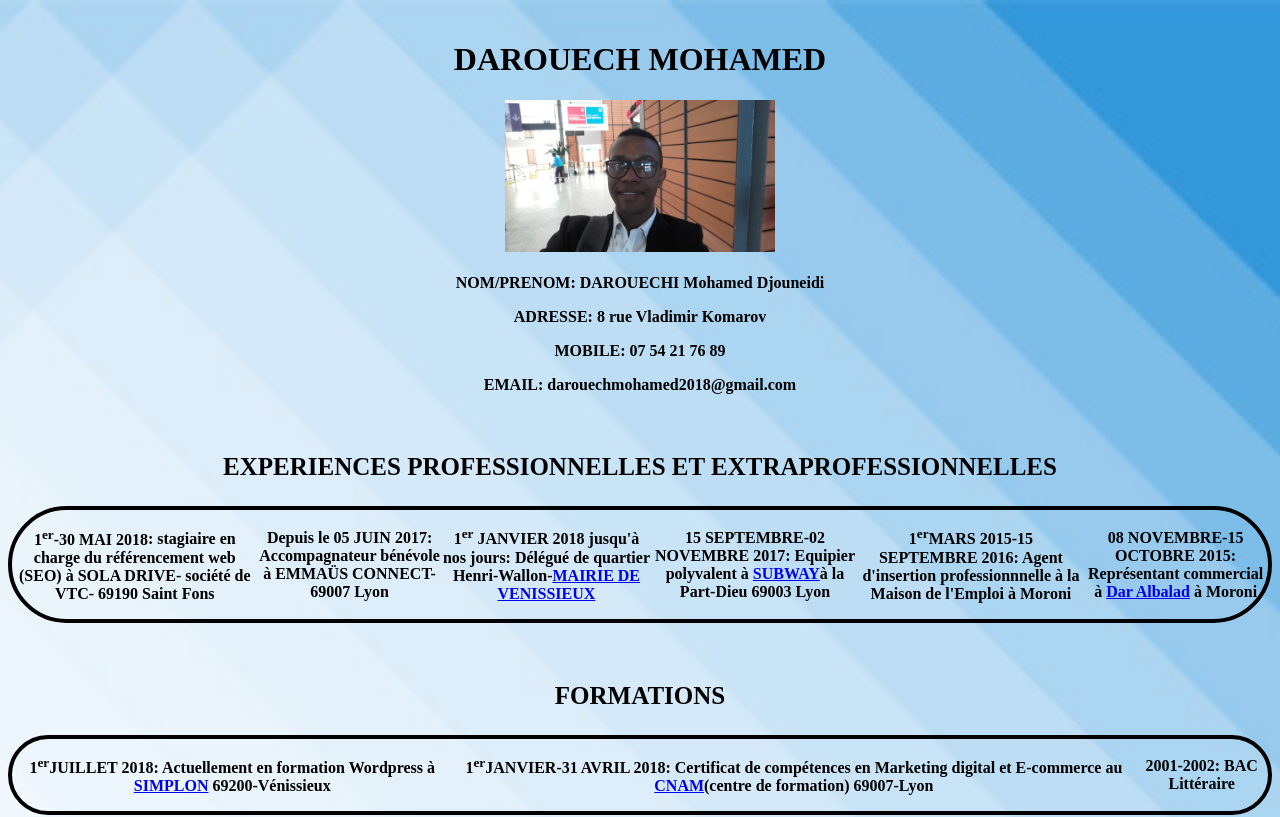
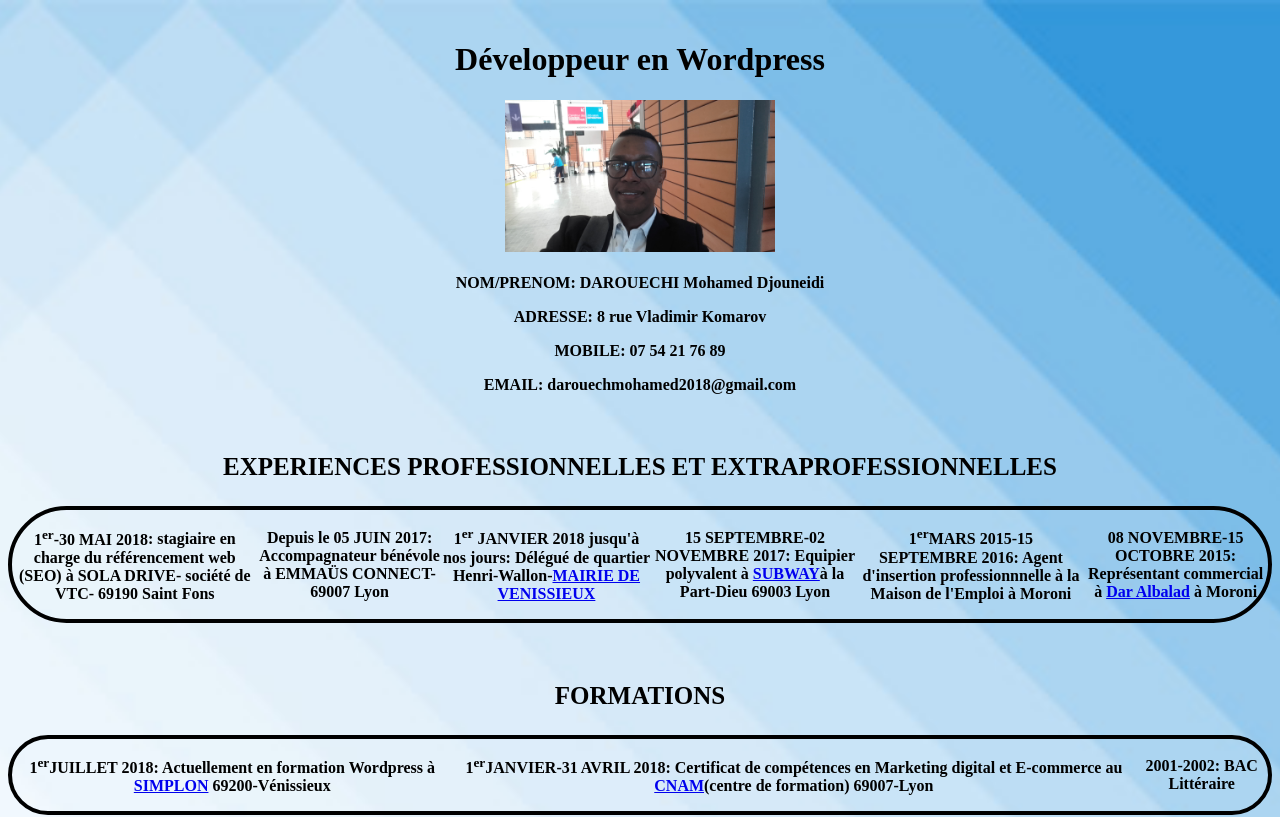
Before and after one commit to Darouech/Darouech.github.io, a plain HTML site: page index.html in a window 1280 px wide. Shown: the top 817 px of the page. Drawn offline with Linux system fonts and the light colour scheme; a web font is replaced by a local one.

Commit message:
Update index.html

```diff
--- a/index.html
+++ b/index.html
@@ -6,7 +6,7 @@
 
 </head>
 <body>
-	<strong><center><h1>DAROUECH MOHAMED</h1></strong></center>
+	<strong><center><h1>Développeur en Wordpress</h1></strong></center>
 
 	<div class="Conteneur">
 
```
